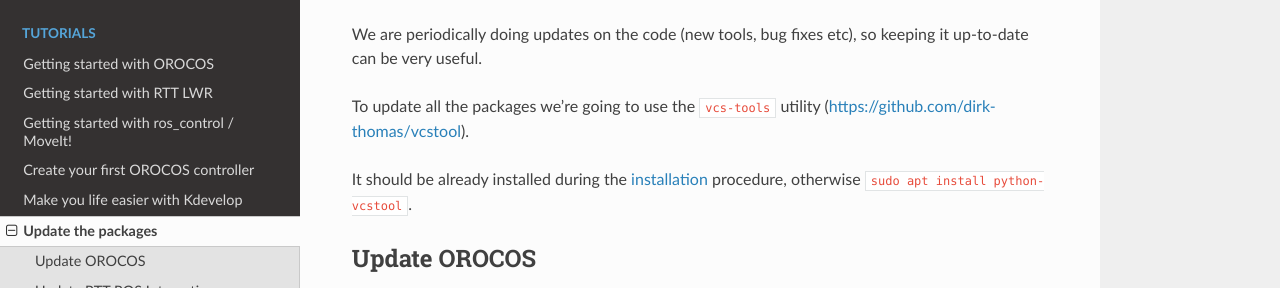
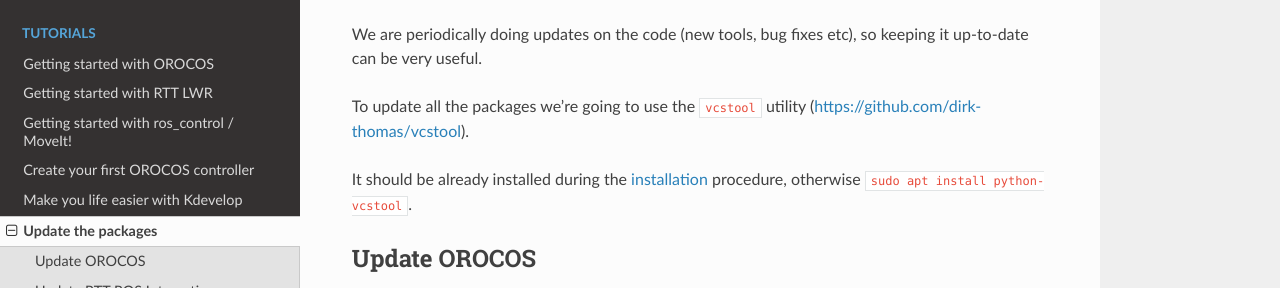
Before and after one commit to kuka-isir/rtt_lwr, a Sphinx documentation site: the page built from docs/source/tutos/update-pkgs.rst, in a window 1280 px wide and 1011 px high. Shown: the part 137-425 px from the top of the window. Built offline with Sphinx 7.4.7 and the Read the Docs theme 2.0.0, drawn with Linux system fonts in a browser that asks for light colours.

Commit message:
Update update-pkgs.rst
vcs-tools -> vcstool

"vcstools" is a different thing, see here: https://docs.ros.org/independent/api/vcstools/html/

```diff
--- a/docs/source/tutos/update-pkgs.rst
+++ b/docs/source/tutos/update-pkgs.rst
@@ -3,7 +3,7 @@
 
 We are periodically doing updates on the code (new tools, bug fixes etc), so keeping it up-to-date can be very useful.
 
-To update all the packages we're going to use the ``vcs-tools`` utility (https://github.com/dirk-thomas/vcstool).
+To update all the packages we're going to use the ``vcstool`` utility (https://github.com/dirk-thomas/vcstool).
 
 It should be already installed during the :doc:`installation </install/install-16.04-kinetic>` procedure, otherwise ``sudo apt install python-vcstool``.
 
```
